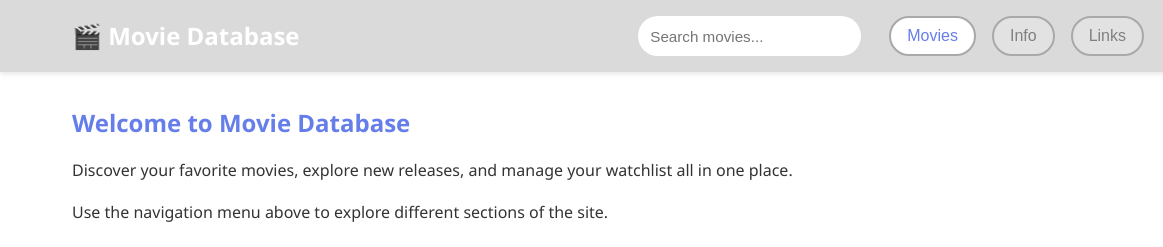
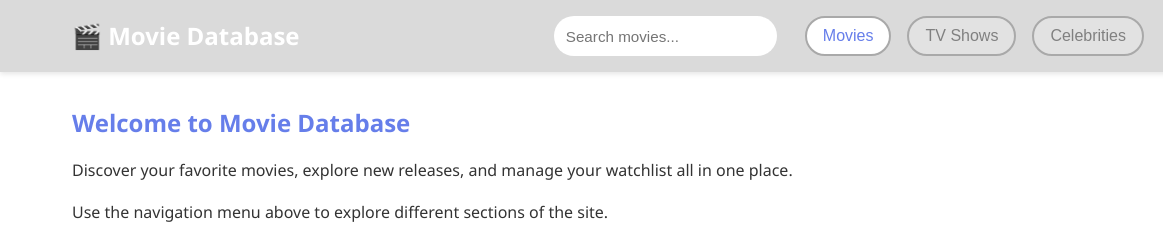
Before and after one commit to 2207514/Movie-Database, a plain HTML site: page index.html in a window 1280 px wide. Shown: the top 247 px of the page, 0-1163 px from the left. Drawn offline with Linux system fonts and the light colour scheme; files that its build step writes are made by us from their sources; files whose address does not match are found by name.

Commit message:
Files configured

```diff
--- a/index.html
+++ b/index.html
@@ -191,8 +191,8 @@
                     <input type="search" name="q" placeholder="Search movies..." aria-label="Search movies">
                 </form>
                 <button class="nav-btn active" onclick="showSection('home', event)">Movies</button>
-                <button class="nav-btn" onclick="showSection('info', event)">Info</button>
-                <button class="nav-btn" onclick="showSection('links', event)">Links</button>
+                <button class="nav-btn" onclick="showSection('info', event)">TV Shows</button>
+                <button class="nav-btn" onclick="showSection('links', event)">Celebrities</button>
                 <a href="#" class="nav-account" id="navAccount" aria-label="Account">
                     <img src="Images/user.webp" alt="User avatar">
                 </a>
```
Also changed, not shown: CSS/main.css (renamed from main.css), CSS/resize.css (renamed from resize.css), Images/bg.jpeg (added), JS/menu.js (renamed from menu.js), JS/web.js (renamed from web.js).
